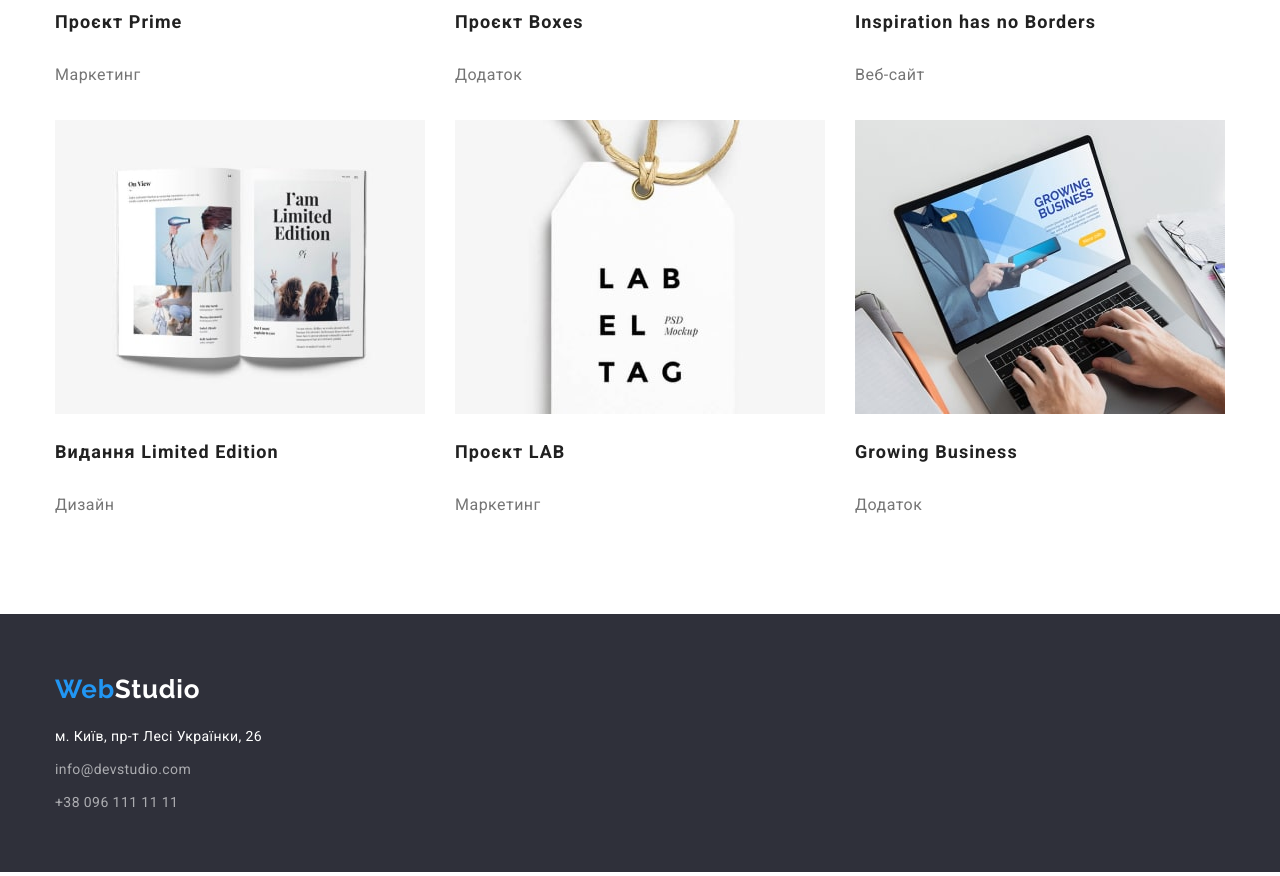
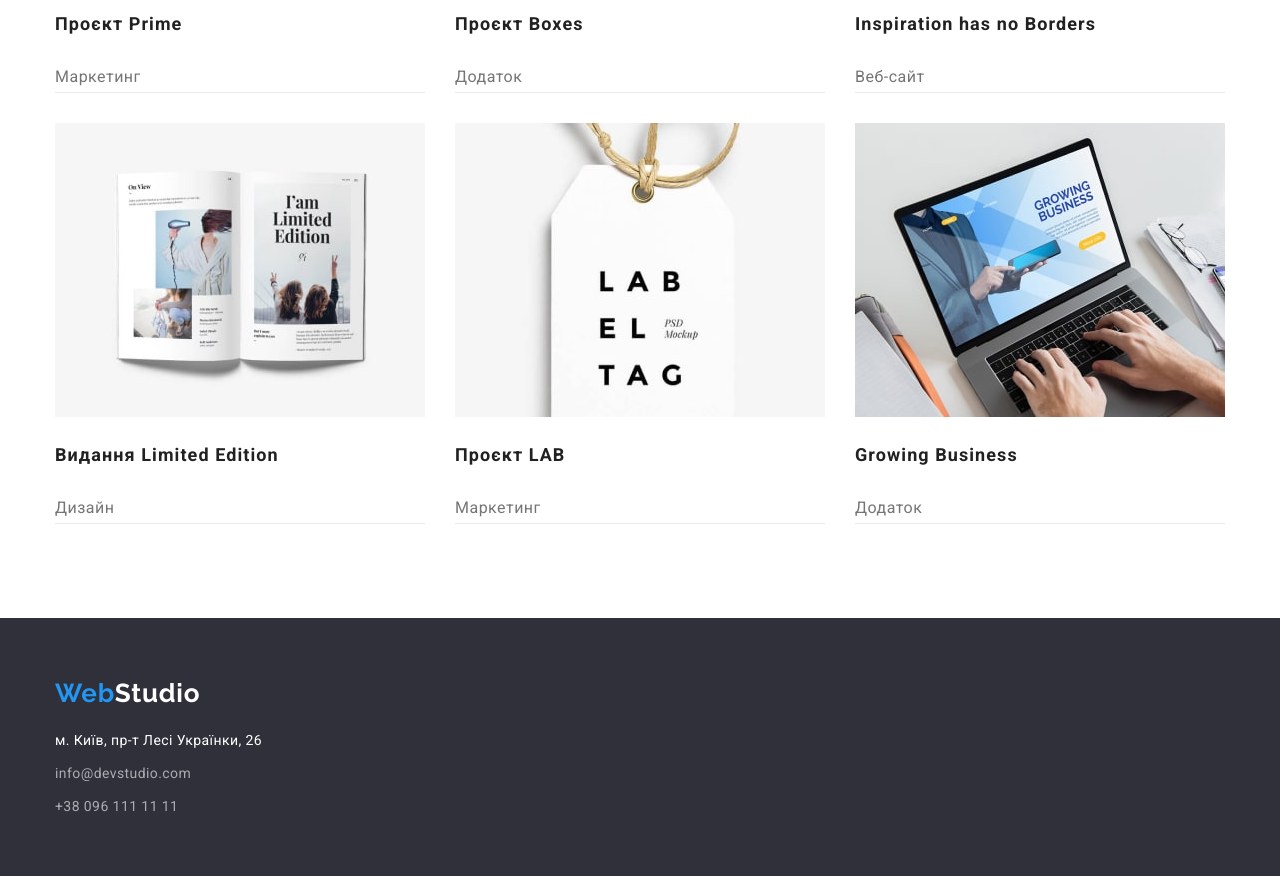
Before and after one commit to TamaraProkhorova/goit-markup-hw-03, a plain HTML site: page portfolio.html in a window 1280 px wide. Shown: the part 980-1856 px from the top of the page. Drawn offline with nearby package versions, Linux system fonts and the light colour scheme.

Commit message:
Додає border

```diff
--- a/css/styles.css
+++ b/css/styles.css
@@ -54,6 +54,7 @@ img {
   line-height: 1.14;
   letter-spacing: 0.02em;
   color: var(--text-color-two);
+  border-bottom: 1px solid #ececec;
 }
 .header-navigation,
 .header-container {
@@ -353,6 +354,9 @@ img {
   flex-wrap: wrap;
   gap: 30px;
 }
+.filter-item {
+  border-bottom: 1px solid #ececec;
+}
 .filter-img {
   margin-bottom: 20px;
 }
```
